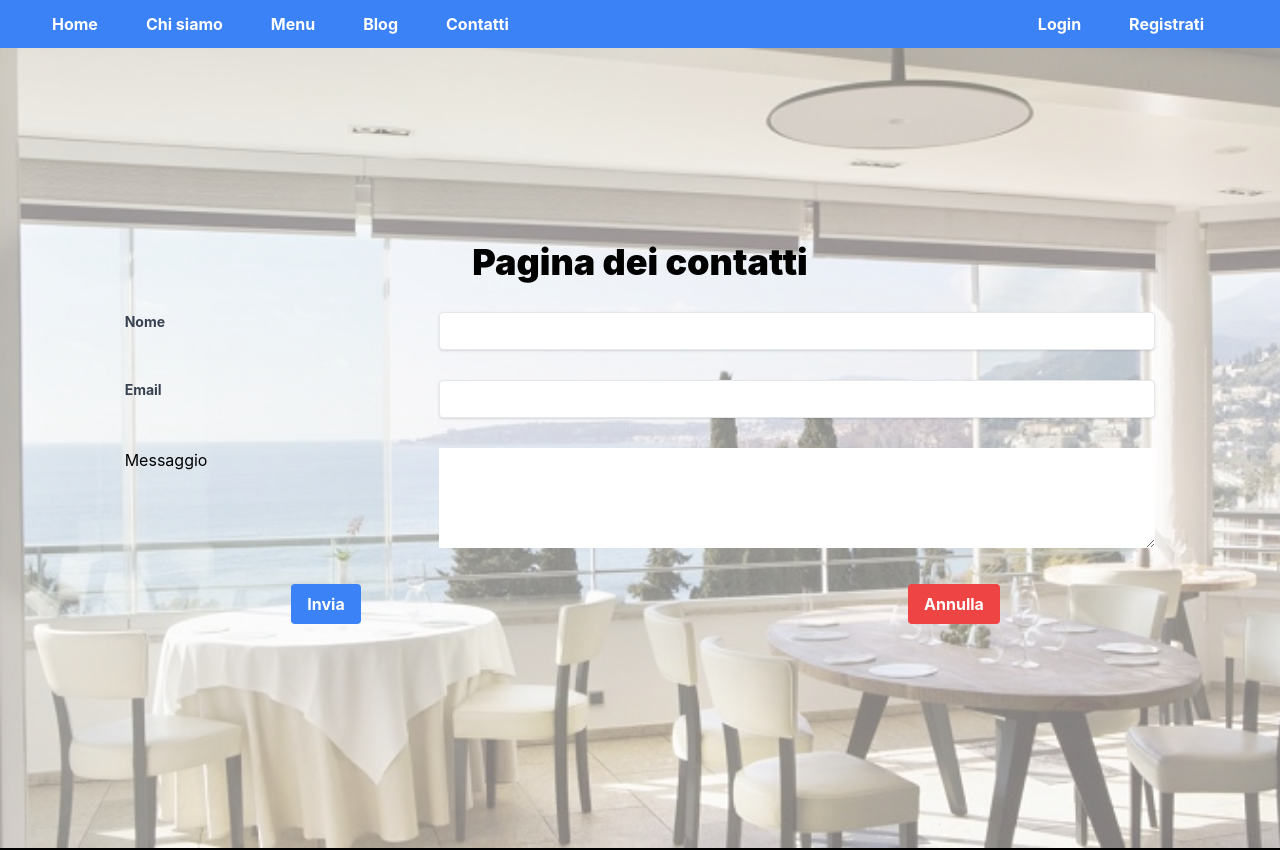
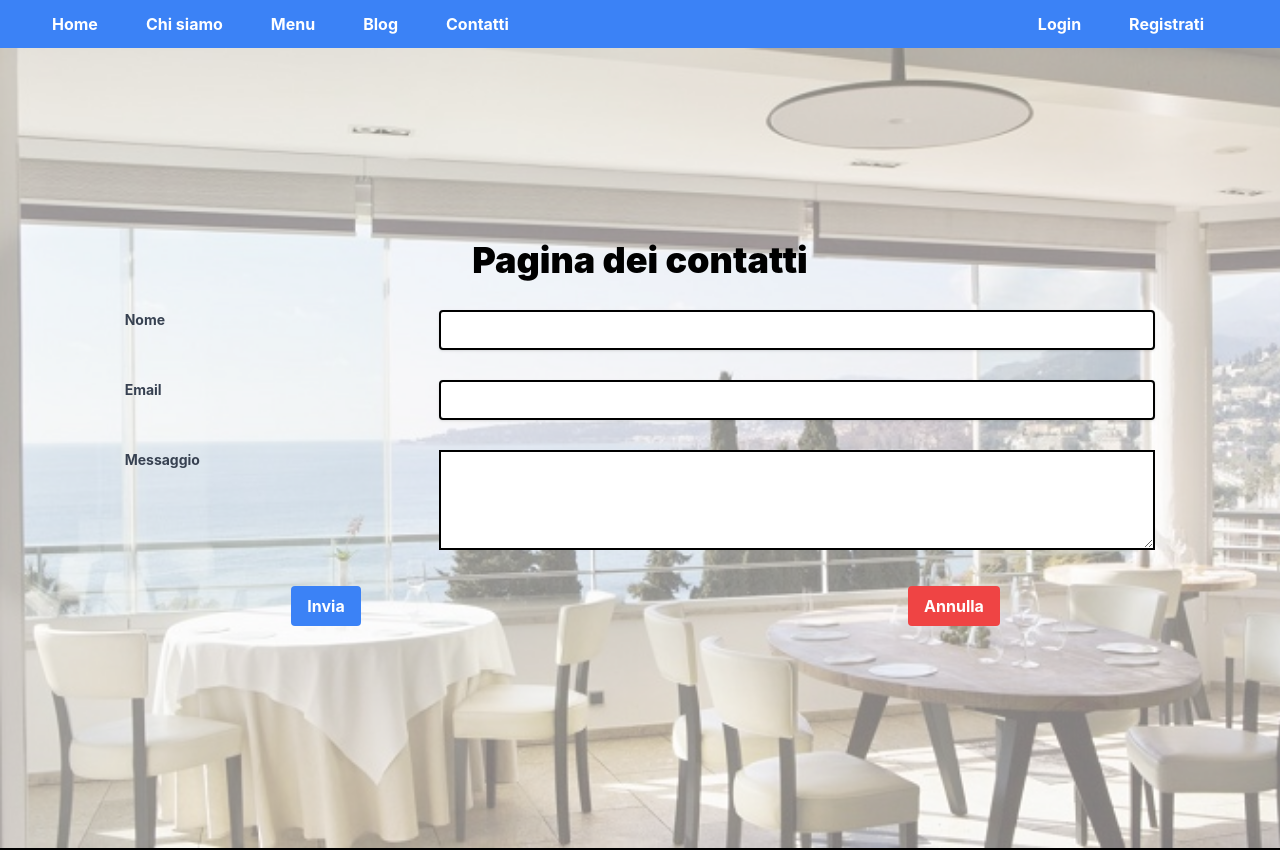
Before and after one commit to sssteveCA/restaurant-frontend, a React (Create React App) app: page /contacts in a window 1280 px wide. Shown: the top 850 px of the page. Built offline with nearby package versions, Linux system fonts and the light colour scheme.

Commit message:
Added style to LabelInputComponent.tsx and LabelTextareaComponent.tsx

```diff
--- a/src/components/partials/labelinput/LabelInputComponent.tsx
+++ b/src/components/partials/labelinput/LabelInputComponent.tsx
@@ -23,7 +23,7 @@ class LabelInputComponent extends Component<Types.LabelInputProps,any> {
             <label className="block text-gray-700 text-sm font-bold mb-2" htmlFor={this.props.input_id}>{this.props.label_text}</label>
         </div>
         <div className="input-div col-start-2 col-span-10 md:col-span-7">
-            <input id={this.props.input_id} className="shadow appearance-none border rounded py-2 px-3 text-gray-700 leading-tight focus:outline-none focus:shadow-outline w-full" type={this.props.input_type} onChange={this.onInputChange} />
+            <input id={this.props.input_id} className="border-2 border-black focus:bg-yellow-200 shadow appearance-none border rounded py-2 px-3 text-gray-700 leading-tight focus:outline-none focus:shadow-outline w-full" type={this.props.input_type} onChange={this.onInputChange} />
         </div>
     </div>
     )
--- a/src/components/partials/labeltextarea/LabelTextareaComponent.tsx
+++ b/src/components/partials/labeltextarea/LabelTextareaComponent.tsx
@@ -20,10 +20,10 @@ class LabelTextareaComponent extends Component<Types.LabelTextAreaProps,any> {
      return (
       <div className="grid grid-cols-12 gap-4">
           <div className="label-div col-span-10 col-start-2 md:col-start-2 md:col-span-3">
-              <label htmlFor={this.props.textarea_id}>{this.props.label_text}</label>
+              <label className='block text-gray-700 text-sm font-bold mb-2' htmlFor={this.props.textarea_id}>{this.props.label_text}</label>
           </div>
           <div className="textarea-div col-start-2 col-span-10 md:col-span-7">
-              <textarea id={this.props.textarea_id} className='w-full' onChange={this.onTextAreaChange}></textarea>
+              <textarea id={this.props.textarea_id} className='w-full border-2 border-black focus:bg-yellow-200' onChange={this.onTextAreaChange}></textarea>
           </div>
       </div>
     )
```
